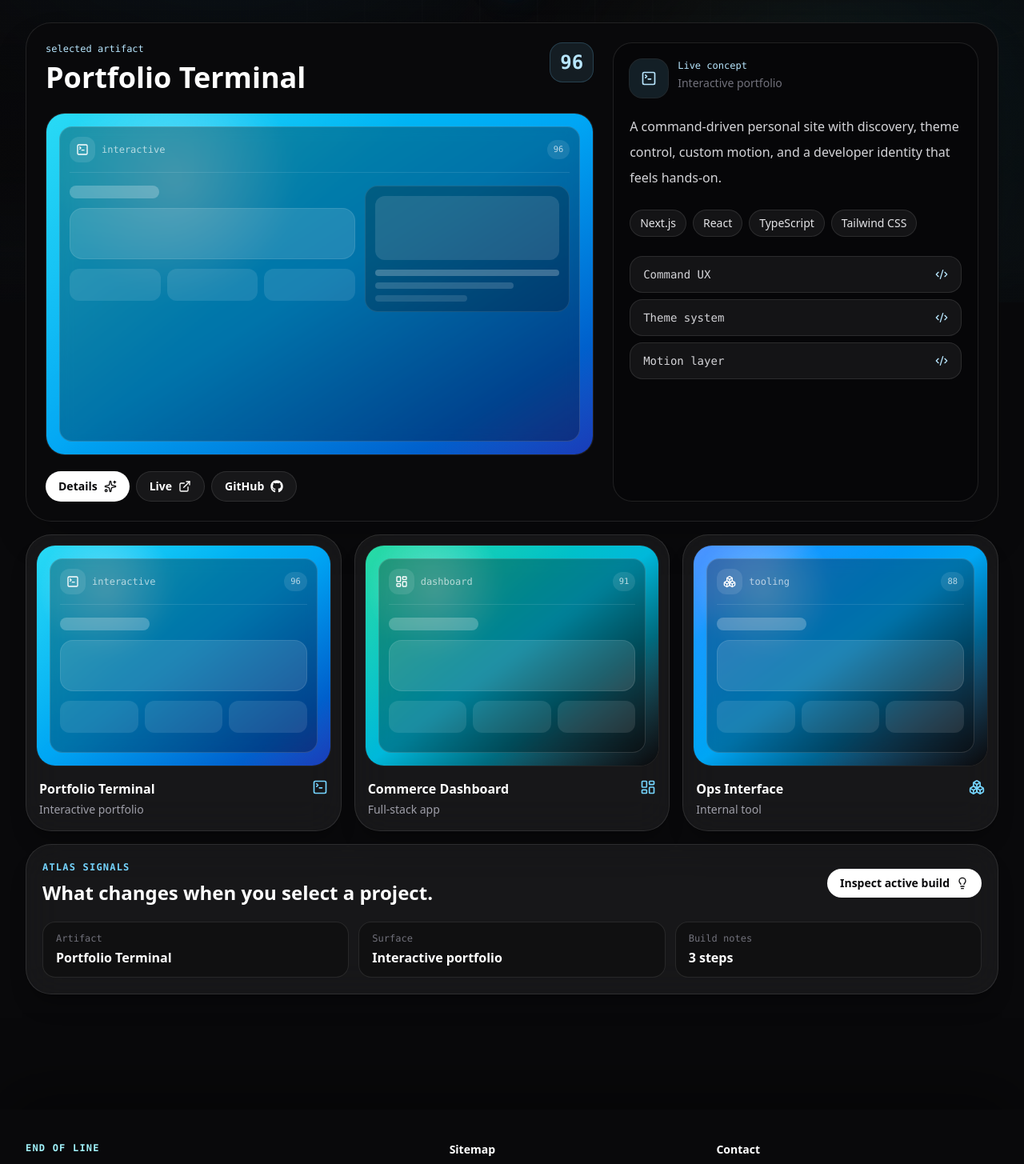
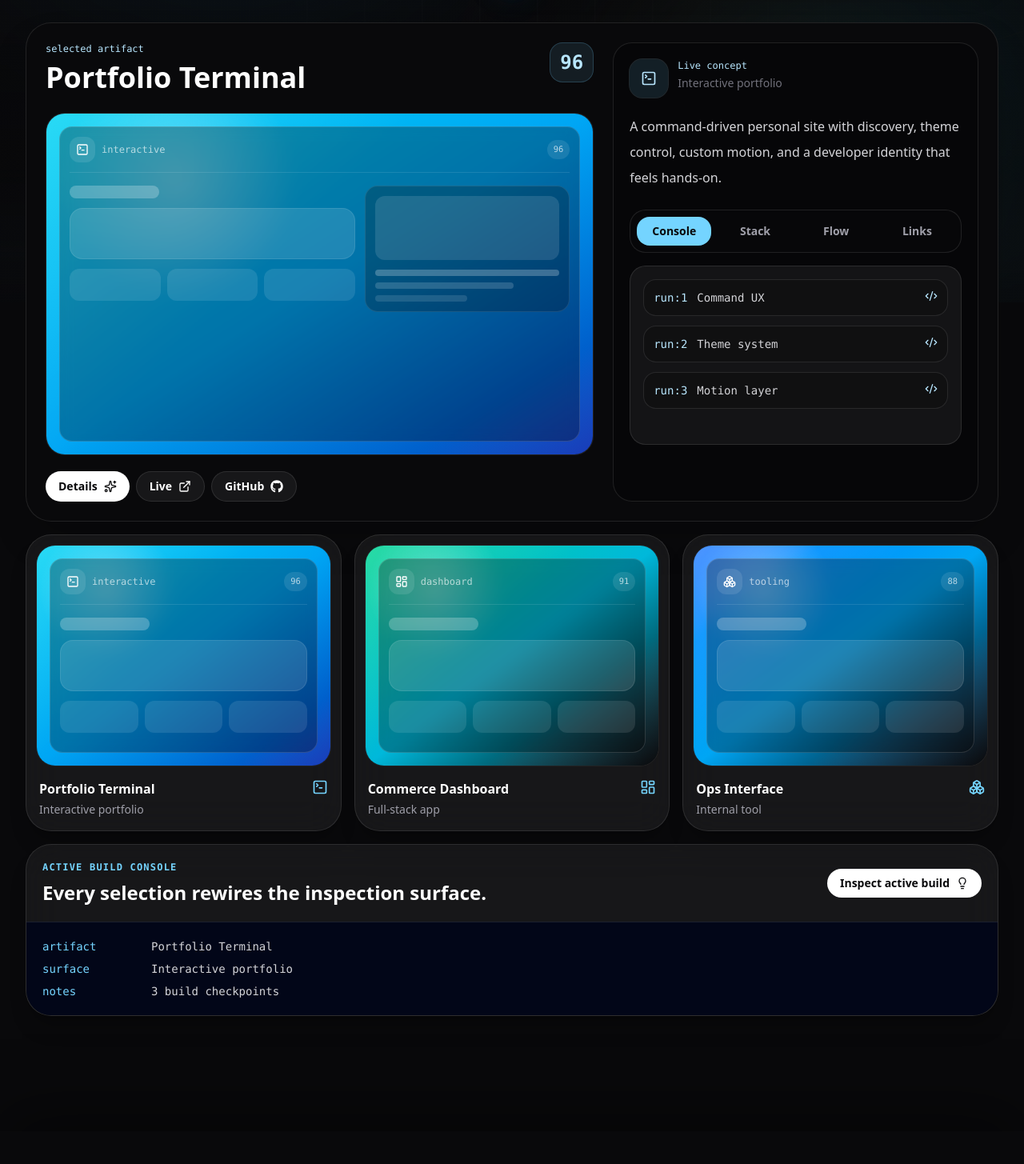
Before and after one commit to alireza-hq/portfolio, a Next.js app: page /projects in a window 1280 px wide. Shown: the part 422-1877 px from the top of the page at 80% size. Built offline with nearby package versions, Linux system fonts and the light colour scheme.

Commit message:
feat: refine project and terminal interactions

```diff
--- a/src/features/contact/components/ContactPage.tsx
+++ b/src/features/contact/components/ContactPage.tsx
@@ -23,6 +23,12 @@ const socials = [
     value: 'your.email@example.com',
     icon: MdOutlineMail,
   },
+]
+
+const contactProtocol = [
+  ['status', 'Available for focused frontend work'],
+  ['response', 'Clear scope, fast iteration, honest tradeoffs'],
+  ['handoff', 'GitHub, LinkedIn, email - in that order'],
 ]
 
 export function ContactPage() {
@@ -72,6 +78,26 @@ export function ContactPage() {
               )
             })}
           </div>
+
+          <div className='mt-6 rounded-3xl border border-sky-200/15 bg-sky-300/10 p-4'>
+            <div className='flex items-center gap-3'>
+              <span className='relative flex h-3 w-3'>
+                <span className='absolute inline-flex h-full w-full animate-ping rounded-full bg-sky-300 opacity-60' />
+                <span className='relative inline-flex h-3 w-3 rounded-full bg-sky-200' />
+              </span>
+              <p className='font-mono text-xs font-semibold tracking-widest text-sky-100 uppercase'>
+                contact protocol
+              </p>
+            </div>
+            <div className='mt-4 grid gap-2 font-mono text-sm'>
+              {contactProtocol.map(([label, value]) => (
+                <p key={label} className='grid gap-1 sm:grid-cols-[5.5rem_1fr]'>
+                  <span className='text-sky-200'>{label}</span>
+                  <span className='text-zinc-300'>{value}</span>
+                </p>
+              ))}
+            </div>
+          </div>
         </div>
 
         <ContactForm />
--- a/src/features/projects/components/ProjectsPage.tsx
+++ b/src/features/projects/components/ProjectsPage.tsx
@@ -17,6 +17,7 @@ import { FaGithub } from 'react-icons/fa6'
 import { cn } from '@/lib/utils'
 
 const filters = ['All', 'Interactive', 'Dashboard', 'Tooling'] as const
+const inspectionModes = ['Console', 'Stack', 'Flow', 'Links'] as const
 
 type ProjectAccent = 'blue' | 'cyan' | 'emerald'
 type Project = {
@@ -178,6 +179,8 @@ function ProjectSnapshot({
 export function ProjectsPage() {
   const [activeFilter, setActiveFilter] =
     useState<(typeof filters)[number]>('All')
+  const [inspectionMode, setInspectionMode] =
+    useState<(typeof inspectionModes)[number]>('Console')
   const visibleProjects = useMemo(
     () =>
       activeFilter === 'All'
@@ -215,7 +218,12 @@ export function ProjectsPage() {
   const ActiveIcon = activeProject.icon
 
   return (
-    <main className='relative z-10 min-h-screen px-4 pt-32 pb-20 sm:px-6 lg:px-8'>
+    <main
+      className={cn(
+        'relative min-h-screen px-4 pt-32 pb-20 sm:px-6 lg:px-8',
+        isModalOpen ? 'z-[90]' : 'z-10',
+      )}
+    >
       <section className='mx-auto w-full max-w-7xl'>
         <div className='grid gap-8 lg:grid-cols-[0.9fr_1.1fr] lg:items-end'>
           <div>
@@ -325,27 +333,108 @@ export function ProjectsPage() {
                 {activeProject.description}
               </p>
 
-              <div className='mt-6 flex flex-wrap gap-2'>
+              <div className='mt-6 rounded-[1.25rem] border border-white/10 bg-zinc-950/70 p-2'>
+                <div className='grid grid-cols-2 gap-2 sm:grid-cols-4'>
+                  {inspectionModes.map((mode) => (
+                    <button
+                      key={mode}
+                      type='button'
+                      onClick={() => setInspectionMode(mode)}
+                      className={cn(
+                        'rounded-2xl px-3 py-2 text-sm font-semibold transition focus-visible:ring-2 focus-visible:ring-sky-300/70 focus-visible:outline-none',
+                        inspectionMode === mode
+                          ? 'bg-sky-300 text-zinc-950'
+                          : 'text-zinc-400 hover:bg-white/8 hover:text-white',
+                      )}
+                    >
+                      {mode}
+                    </button>
+                  ))}
+                </div>
+              </div>
+
+              <div className='mt-4 min-h-56 rounded-[1.25rem] border border-white/10 bg-white/6 p-4'>
+                {inspectionMode === 'Console' ? (
+                  <div className='grid gap-3 font-mono text-sm'>
+                    {activeProject.metrics.map((metric, index) => (
+                      <div
+                        key={metric}
+                        className='grid gap-3 rounded-2xl border border-white/10 bg-black/20 p-3 sm:grid-cols-[auto_1fr_auto]'
+                      >
+                        <span className='text-sky-200'>run:{index + 1}</span>
+                        <span className='text-zinc-300'>{metric}</span>
+                        <Code2 className='h-4 w-4 text-sky-200' />
+                      </div>
+                    ))}
+                  </div>
+                ) : null}
+
+                {inspectionMode === 'Stack' ? (
+                  <div>
+                    <p className='font-mono text-xs text-sky-200'>
+                      dependency surface
+                    </p>
+                    <div className='mt-4 flex flex-wrap gap-2'>
                       {activeProject.stack.map((item) => (
                         <span
                           key={item}
-                    className='rounded-full border border-white/10 bg-white/6 px-3 py-1.5 text-sm font-medium text-zinc-200'
+                          className='rounded-full border border-sky-200/15 bg-sky-300/10 px-3 py-1.5 text-sm font-medium text-sky-100'
                         >
                           {item}
                         </span>
                       ))}
                     </div>
+                    <p className='mt-4 text-sm leading-7 text-zinc-400'>
+                      The stack is presented as a build surface: the tools are
+                      selected for state, speed, validation, and clear handoff
+                      between UI and behavior.
+                    </p>
+                  </div>
+                ) : null}
 
-              <div className='mt-6 grid gap-2 font-mono text-sm'>
-                {activeProject.metrics.map((metric) => (
+                {inspectionMode === 'Flow' ? (
+                  <div className='grid gap-3'>
+                    {activeProject.process.map((step, index) => (
                       <div
-                    key={metric}
-                    className='flex items-center justify-between rounded-2xl border border-white/10 bg-white/6 px-4 py-3 text-zinc-300'
+                        key={step}
+                        className='grid gap-3 rounded-2xl border border-white/10 bg-black/20 p-3 sm:grid-cols-[auto_1fr]'
                       >
-                    <span>{metric}</span>
-                    <Code2 className='h-4 w-4 text-sky-200' />
+                        <span className='font-mono text-sm text-sky-200'>
+                          0{index + 1}
+                        </span>
+                        <span className='text-sm leading-6 text-zinc-300'>
+                          {step}
+                        </span>
                       </div>
                     ))}
+                  </div>
+                ) : null}
+
+                {inspectionMode === 'Links' ? (
+                  <div className='grid gap-3'>
+                    {[
+                      ['Live surface', activeProject.liveUrl],
+                      ['Source control', activeProject.githubUrl],
+                    ].map(([label, href]) => (
+                      <a
+                        key={label}
+                        href={href}
+                        target={href.startsWith('http') ? '_blank' : undefined}
+                        className='group flex items-center justify-between gap-4 rounded-2xl border border-white/10 bg-black/20 px-4 py-3 transition hover:border-sky-300/35 hover:bg-sky-300/10'
+                      >
+                        <span>
+                          <span className='block font-semibold text-white'>
+                            {label}
+                          </span>
+                          <span className='mt-1 block text-sm text-zinc-500'>
+                            {href}
+                          </span>
+                        </span>
+                        <ExternalLink className='h-4 w-4 text-zinc-500 transition group-hover:text-sky-200' />
+                      </a>
+                    ))}
+                  </div>
+                ) : null}
               </div>
             </aside>
           </div>
@@ -385,44 +474,39 @@ export function ProjectsPage() {
           })}
         </div>
 
-        <section className='mt-4 rounded-[2rem] border border-slate-900/10 bg-white/70 p-5 shadow-xl shadow-slate-900/5 backdrop-blur-xl dark:border-white/10 dark:bg-white/6 dark:shadow-black/20'>
+        <section className='mt-4 overflow-hidden rounded-[2rem] border border-slate-900/10 bg-white/70 shadow-xl shadow-slate-900/5 backdrop-blur-xl dark:border-white/10 dark:bg-white/6 dark:shadow-black/20'>
           <div className='flex flex-col gap-4 md:flex-row md:items-center md:justify-between'>
-            <div>
+            <div className='p-5'>
               <p className='font-mono text-xs font-semibold tracking-widest text-sky-600 uppercase dark:text-sky-300'>
-                atlas signals
+                active build console
               </p>
               <h2 className='mt-2 text-2xl font-semibold text-slate-950 dark:text-white'>
-                What changes when you select a project.
+                Every selection rewires the inspection surface.
               </h2>
             </div>
             <button
               type='button'
               onClick={() => setIsModalOpen(true)}
-              className='inline-flex w-fit items-center gap-2 rounded-full bg-slate-950 px-4 py-2 text-sm font-semibold text-white transition hover:-translate-y-0.5 hover:bg-sky-700 focus-visible:ring-2 focus-visible:ring-sky-400/70 focus-visible:outline-none dark:bg-white dark:text-zinc-950 dark:hover:bg-sky-200'
+              className='mx-5 mb-5 inline-flex w-fit items-center gap-2 rounded-full bg-slate-950 px-4 py-2 text-sm font-semibold text-white transition hover:-translate-y-0.5 hover:bg-sky-700 focus-visible:ring-2 focus-visible:ring-sky-400/70 focus-visible:outline-none md:my-5 dark:bg-white dark:text-zinc-950 dark:hover:bg-sky-200'
             >
               Inspect active build
               <Lightbulb className='h-4 w-4' />
             </button>
           </div>
 
-          <div className='mt-5 grid gap-3 lg:grid-cols-3'>
+          <div className='border-t border-slate-900/10 bg-slate-950 p-5 font-mono text-sm text-zinc-300 dark:border-white/10'>
+            <div className='grid gap-2'>
               {[
-              ['Artifact', activeProject.name],
-              ['Surface', activeProject.type],
-              ['Build notes', `${activeProject.process.length} steps`],
+                ['artifact', activeProject.name],
+                ['surface', activeProject.type],
+                ['notes', `${activeProject.process.length} build checkpoints`],
               ].map(([label, value]) => (
-              <div
-                key={label}
-                className='rounded-2xl border border-slate-900/10 bg-slate-50/80 px-4 py-3 dark:border-white/10 dark:bg-zinc-950/45'
-              >
-                <p className='font-mono text-xs text-slate-500 dark:text-zinc-500'>
-                  {label}
+                <p key={label} className='grid gap-2 sm:grid-cols-[8rem_1fr]'>
+                  <span className='text-sky-300'>{label}</span>
+                  <span>{value}</span>
                 </p>
-                <p className='mt-1 font-semibold text-slate-950 dark:text-white'>
-                  {value}
-                </p>
+              ))}
             </div>
-            ))}
           </div>
         </section>
       </section>
--- a/src/features/terminal/hooks/useTerminal.ts
+++ b/src/features/terminal/hooks/useTerminal.ts
@@ -70,11 +70,17 @@ export function useTerminal({ onToggleTheme }: UseTerminalOptions = {}) {
       }
 
       if (result.type === 'external') {
-        window.open(result.url, '_blank', 'noopener,noreferrer')
         setLines((prev) => [
           ...prev,
           createLine('output', `Opening ${result.url}...`),
         ])
+
+        if (result.url.startsWith('/') || result.url.startsWith('#')) {
+          window.location.assign(result.url)
+          return
+        }
+
+        window.open(result.url, '_blank', 'noopener,noreferrer')
         return
       }
 
```
Also changed, not shown: src/features/terminal/components/commandRegistry.tsx (+102 -24 lines). Lines whose indentation alone changed are shown as unchanged.
